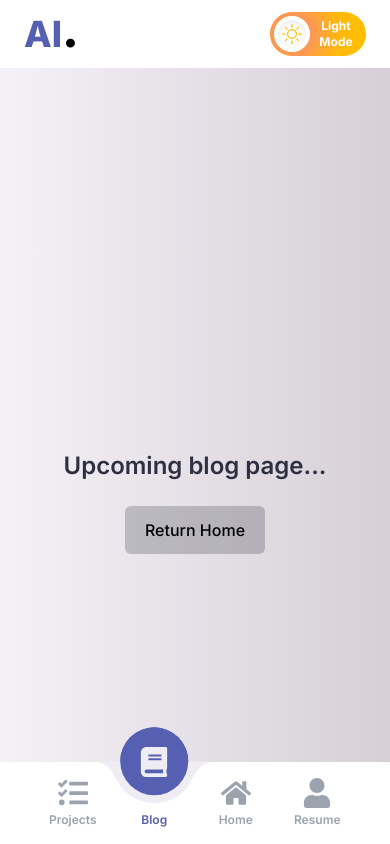
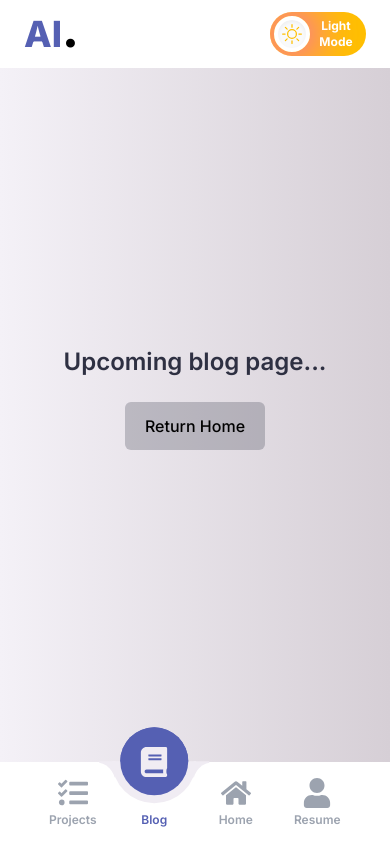
Before and after one commit to ahmadiqball/personal-site-v2, a Next.js app: page /blog in a window 390 px wide. Shown: the top 844 px of the page. Built offline with nearby package versions, Linux system fonts and the light colour scheme.

Commit message:
Update Layout

```diff
--- a/app/blog/page.tsx
+++ b/app/blog/page.tsx
@@ -7,7 +7,7 @@ export const metadata: Metadata = {
 
 export default function Blog() {
   return (
-    <div className="min-h-screen min-w-screen flex flex-col items-center justify-center">
+    <div className="min-h-[calc(100vh-208px)] sm:min-h-[calc(100vh-272px)] lg:min-h-[calc(100vh-80px)] min-w-screen flex flex-col items-center justify-center">
       <h1 className="text-2xl text-bgDark dark:text-white lg:text-4xl pb-6 lg:pb-10 font-semibold">
         Upcoming blog page...
       </h1>
--- a/app/layout.tsx
+++ b/app/layout.tsx
@@ -21,7 +21,7 @@ export default function RootLayout({
       <body className={inter.className}>
         <Suspense fallback={<Loading />}>
           <LayoutClient />
-          <main className="bg-gradient-to-r  from-[#f4f1f7] to-[#d6cfd6]  dark:bg-gradient-to-r dark:from-[#393c52] dark:to-[#1a1b25] box-border min-h-screen w-screen max-w-full overflow-hidden py-20 px-6 sm:px-10 sm:pb-48 lg:py-10 lg:pr-40 lg:pl-16">
+          <main className="bg-gradient-to-r  from-[#f4f1f7] to-[#d6cfd6]  dark:bg-gradient-to-r dark:from-[#393c52] dark:to-[#1a1b25] box-border min-h-screen w-screen max-w-full overflow-hidden pt-20 pb-32 px-6 sm:px-10 sm:pb-48 lg:py-10 lg:pr-40 lg:pl-16">
             {children}
           </main>
         </Suspense>
```
